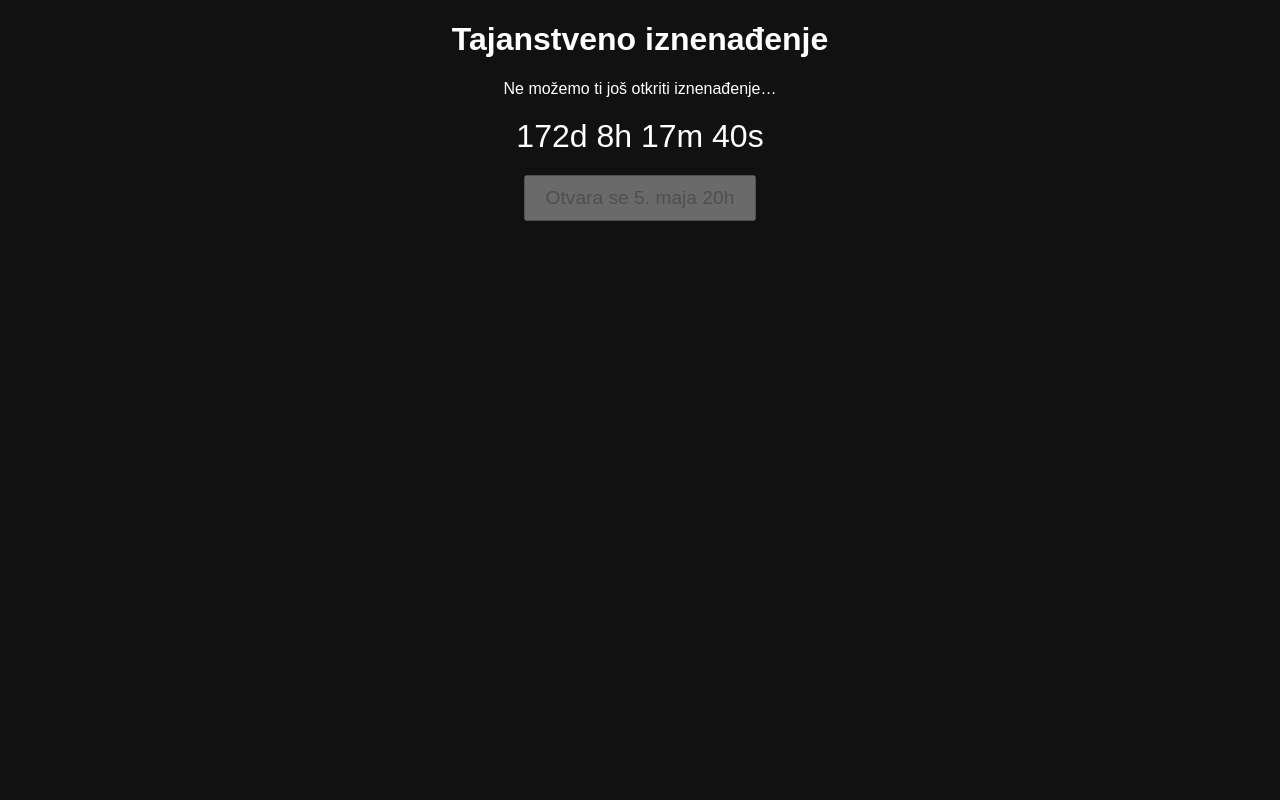
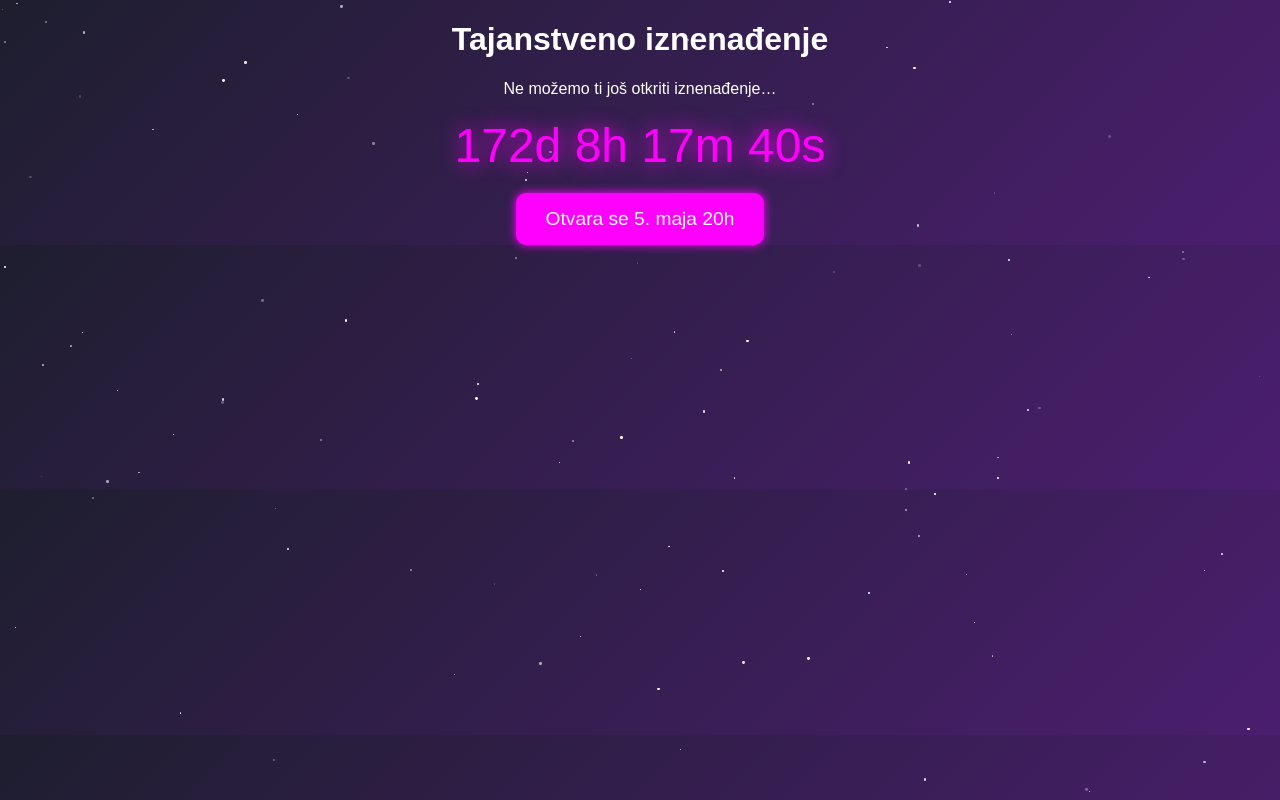
Before and after one commit to jul1990/qr-scann, a plain HTML site: page index.html in a window 1280 px wide. Drawn offline with Linux system fonts and the light colour scheme.

Commit message:
Update index.html

```diff
--- a/index.html
+++ b/index.html
@@ -4,10 +4,65 @@
 <meta charset="UTF-8">
 <title>Tajanstvena nagrada</title>
 <style>
-body { text-align:center; font-family:sans-serif; background:#111; color:#fff; }
-.teaser, .content { display:none; }
-.countdown { font-size:2em; margin:20px; }
-button { padding:10px 20px; font-size:1.2em; cursor:pointer; }
+/* Osnovni stil */
+body {
+  margin: 0;
+  padding: 0;
+  font-family: 'Arial', sans-serif;
+  text-align: center;
+  background: linear-gradient(135deg, #1e1e2f, #4b1e6f);
+  color: #fff;
+  overflow: hidden;
+}
+
+/* Efekat svetlucavih zvezda */
+.star {
+  position: absolute;
+  width: 2px;
+  height: 2px;
+  background: white;
+  border-radius: 50%;
+  opacity: 0.8;
+  animation: twinkle 2s infinite alternate;
+}
+
+@keyframes twinkle {
+  0%,100% { opacity: 0.2; }
+  50% { opacity: 1; }
+}
+
+/* Odbrojavanje */
+.countdown {
+  font-size: 3em;
+  color: #ff00ff;
+  text-shadow: 0 0 5px #ff00ff;
+  animation: glow 1s infinite alternate;
+  margin: 20px 0;
+}
+
+@keyframes glow {
+  from { text-shadow: 0 0 5px #ff00ff; }
+  to { text-shadow: 0 0 20px #ff00ff; }
+}
+
+/* Teaser i sadržaj */
+.teaser, .content { display: none; }
+
+/* Dugmad */
+button {
+  background: #ff00ff;
+  border: none;
+  color: #fff;
+  padding: 15px 30px;
+  font-size: 1.2em;
+  border-radius: 10px;
+  box-shadow: 0 0 10px #ff00ff;
+  cursor: pointer;
+  transition: 0.3s;
+}
+button:hover {
+  box-shadow: 0 0 25px #ff00ff;
+}
 </style>
 </head>
 <body>
@@ -27,6 +82,20 @@ button { padding:10px 20px; font-size:1.2em; cursor:pointer; }
 </div>
 
 <script>
+// Generisanje zvezda
+const starsCount = 100;
+for(let i=0;i<starsCount;i++){
+  let star = document.createElement('div');
+  star.className = 'star';
+  star.style.top = Math.random()*100 + '%';
+  star.style.left = Math.random()*100 + '%';
+  star.style.width = (Math.random()*2+1)+'px';
+  star.style.height = star.style.width;
+  star.style.animationDuration = (Math.random()*3+1)+'s';
+  document.body.appendChild(star);
+}
+
+// Odbrojavanje
 function updateCountdown() {
     const now = new Date();
     const target = new Date("May 5, 2026 20:00:00");
```
